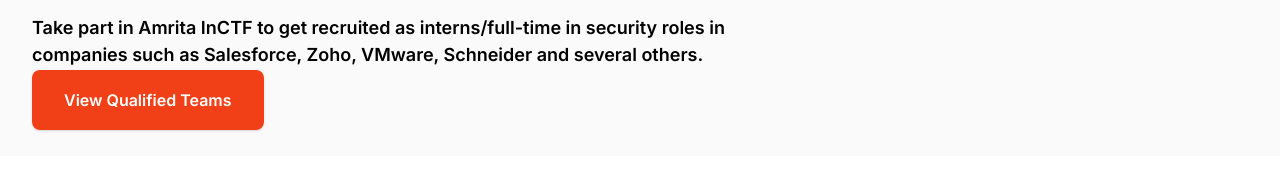
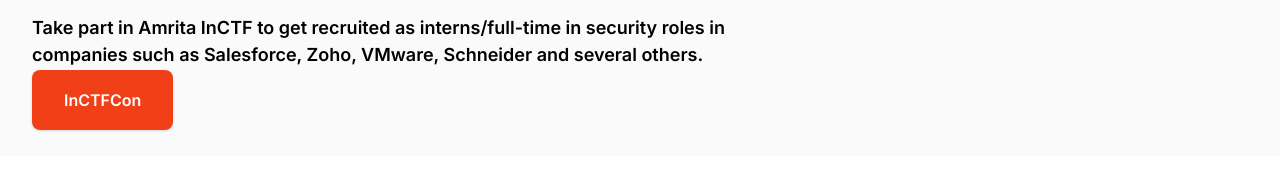
Before and after one commit to traboda/inctfj, a Next.js app: page / in a window 1280 px wide. Shown: the part 476-656 px from the top of the page. Built offline with nearby package versions, Linux system fonts and the light colour scheme; no server answers; some icons are missing; what react-chatbot-kit would draw is missing.

Commit message:
update the main page

```diff
--- a/src/components/landing/Header.jsx
+++ b/src/components/landing/Header.jsx
@@ -167,11 +167,12 @@ const LandingHeader = ({ UTMSource = null }) => {
                                     </p>
                                 </Fade>
                                 <a
-                                   href="/rankings"
+                                   href="https://conference.inctf.in/"
                                     className="px-8 py-5 mt-4 font-semibold rounded-lg bg-primary text-white hover:bg-blue-800 shadow hover:shadow-xl"
                                 >
-                                    View Qualified Teams <i className="fa fa-chevron-right"/>
+                                    InCTFCon <i className="fa fa-chevron-right"/>
                                 </a>
+
                             </div>
                             <div className="md:w-1/3 my-4 md:my-0 px-3">
                                 <img
```
